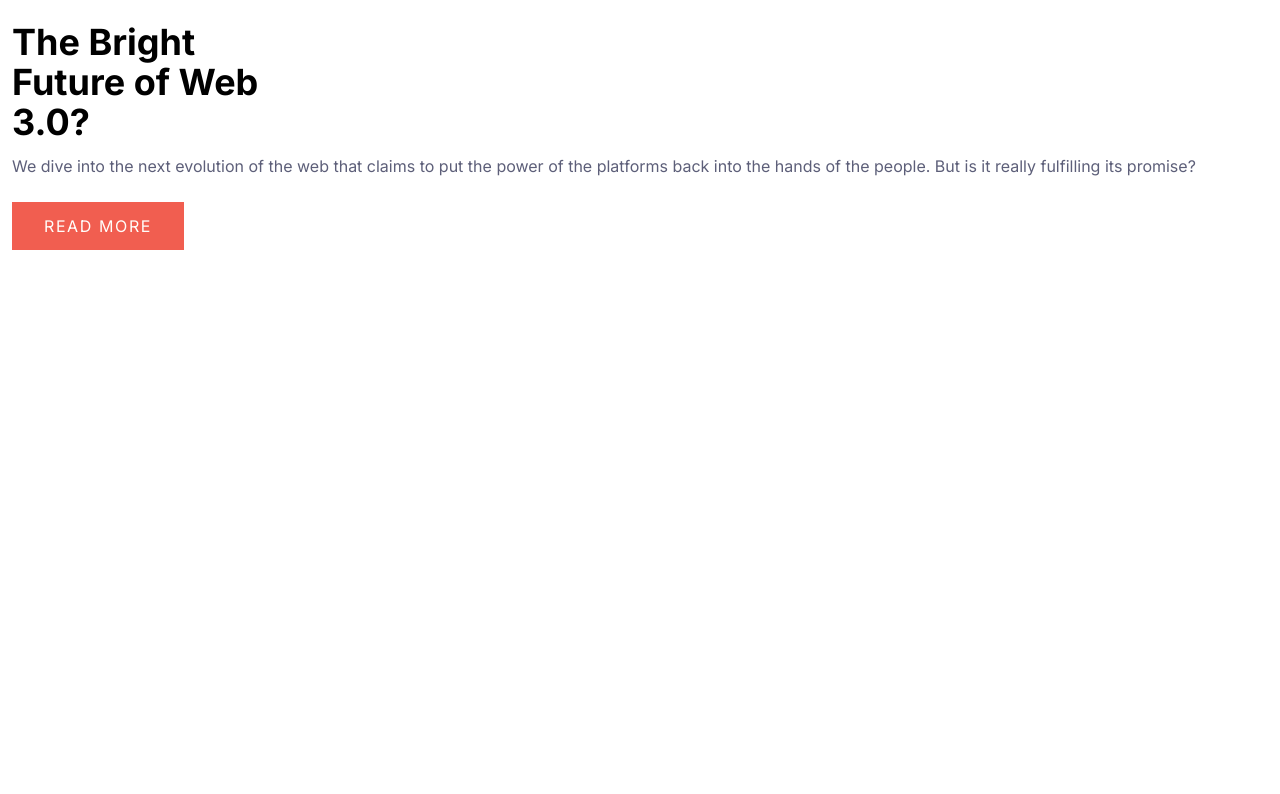
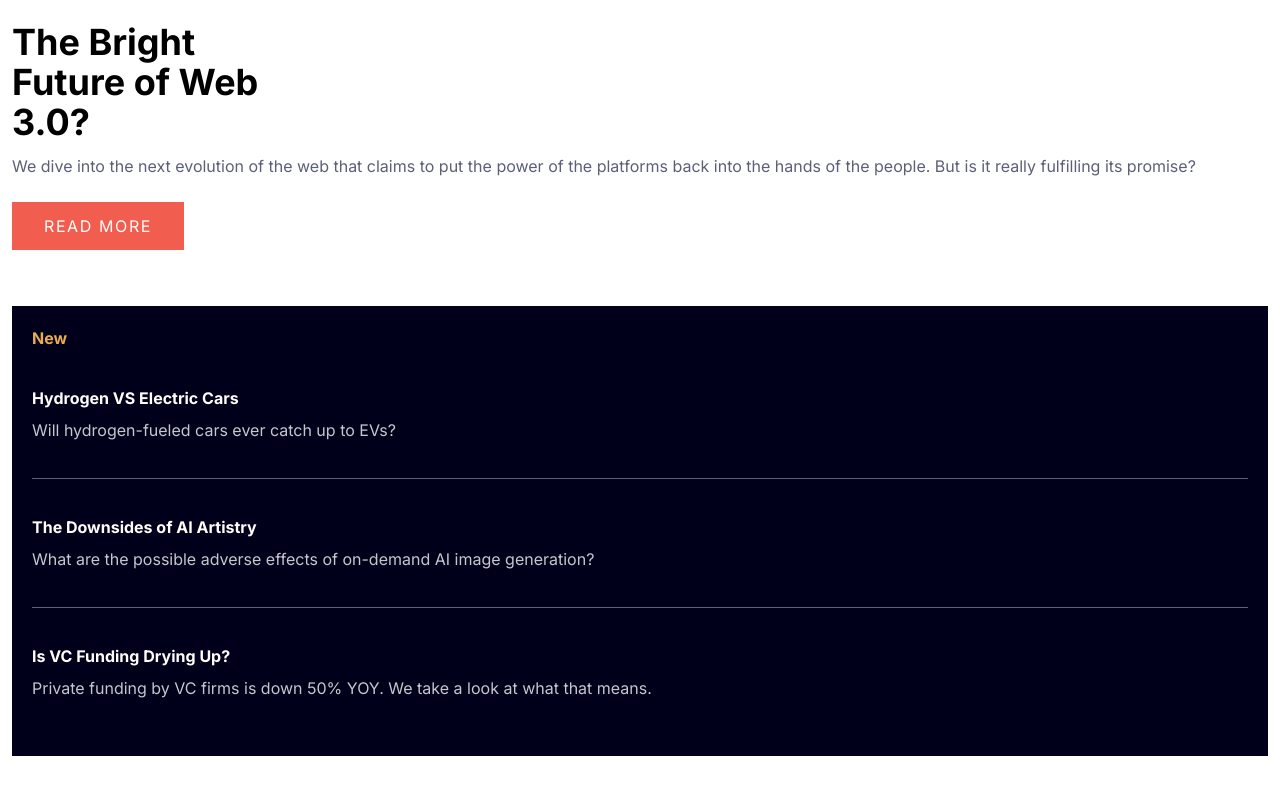
Before and after one commit to SanazBHMN/news-homepage-main, a React (Create React App) app: page / in a window 1280 px wide. Shown: the part 694-1488 px from the top of the page. Before the commit the page ends 1000 px from the top, so only its background shows below. Built offline with nearby package versions, Linux system fonts and the light colour scheme.

Commit message:
Build news section

```diff
--- a/src/App.js
+++ b/src/App.js
@@ -1,6 +1,7 @@
 import { useState } from "react";
 import Hero from "./components/Hero";
 import Navbar from "./components/Navbar";
+import News from "./components/News";
 
 function App() {
   const [isOpen, setIsOpen] = useState(false);
@@ -9,6 +10,7 @@ function App() {
     <div className="App px-3 py-8">
       <Navbar isOpen={isOpen} setIsOpen={setIsOpen} />
       <Hero />
+      <News />
     </div>
   );
 }
--- /dev/null
+++ b/src/components/News.js
@@ -0,0 +1,35 @@
+function News() {
+  const news = [
+    {
+      id: 0,
+      title: "Hydrogen VS Electric Cars",
+      text: "Will hydrogen-fueled cars ever catch up to EVs?",
+    },
+    {
+      id: 1,
+      title: "The Downsides of AI Artistry",
+      text: "What are the possible adverse effects of on-demand AI image generation?",
+    },
+    {
+      id: 2,
+      title: "Is VC Funding Drying Up?",
+      text: "Private funding by VC firms is down 50% YOY. We take a look at what that means.",
+    },
+  ];
+
+  return (
+    <div className="bg-blue-dark text-white-off p-5 my-14">
+      <h1 className="text-orange-soft font-bold">New</h1>
+      <div className="divide-y divide-blue-dark-grayish ">
+        {news.map((newsItem) => (
+          <div key={newsItem.id} className="py-8 leading-8">
+            <h3 className="font-bold">{newsItem.title}</h3>
+            <p className="text-blue-grayish">{newsItem.text}</p>
+          </div>
+        ))}
+      </div>
+    </div>
+  );
+}
+
+export default News;
```
